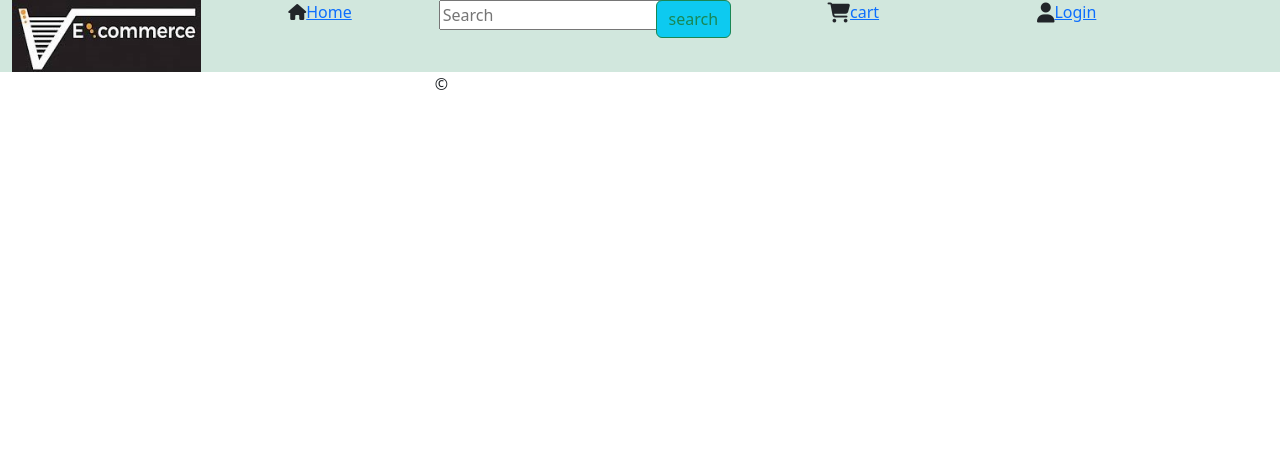
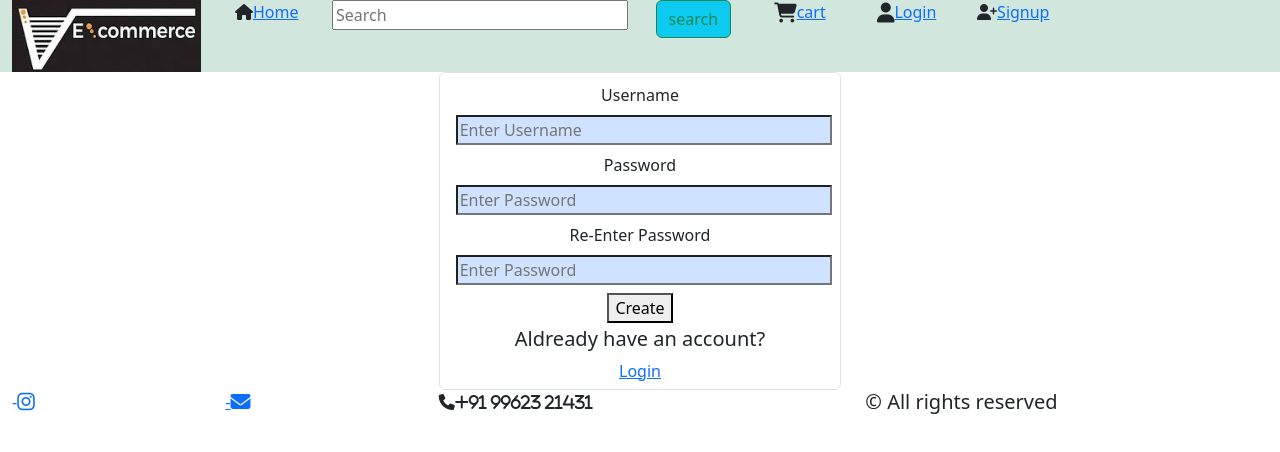
Before and after one commit to joel-2004/MERN-Project, a React (Create React App) app in the folder frontend/my-app/: page /signup in a window 1280 px wide. Shown: the top 452 px of the page. Built offline with nearby package versions, Linux system fonts and the light colour scheme.

Commit message:
Frontend Login,Signup page

```diff
--- a/frontend/my-app/src/App.js
+++ b/frontend/my-app/src/App.js
@@ -1,9 +1,11 @@
-// import "bootstrap/dist/css/bootstrap.min.css"
-// import "bootstrap/dist/js/bootstrap.min.js"
+import "bootstrap/dist/css/bootstrap.min.css"
+import "bootstrap/dist/js/bootstrap.min.js"
 import "./App.css"
 import React from "react";
 import { Navbar } from "./components/Navbar";
 import Footer from "./components/Footer";
+import Login from "./components/Login";
+import Signup from "./components/Signup";
 import { BrowserRouter as Router, Route, Routes } from "react-router-dom";
 import Home from "./components/Home";
 function App() {
@@ -13,6 +15,8 @@ function App() {
         <Navbar></Navbar>
         <Routes>
           <Route path="/" element={<Home></Home>}></Route>
+          <Route path="/login" element={<Login></Login>}></Route>
+          <Route path="/signup" element={<Signup></Signup>}></Route>
         </Routes>
         <Footer></Footer>
       </Router>
--- a/frontend/my-app/src/components/Footer.js
+++ b/frontend/my-app/src/components/Footer.js
@@ -1,14 +1,24 @@
 import React from "react";
-import "bootstrap/dist/css/bootstrap.min.css"
-import "bootstrap/dist/js/bootstrap.min.js"
-
+// import { Link } from "react-router-dom";
 const Footer = () => {
     return (<>
-        <div className="row">
-            <div className="col-4"></div>
+        <div className="container-fluid">
+            <div className="row">
+                <div className="col-2">
+                    <a href="instagram.com" className="link-underline-light ">-<i class="fa fa-instagram fa-lg" aria-hidden="true"></i></a>
+                    {/* Maybe Link could work check later */}
+                </div>
+                <div className="col-2">
+                    <a href="gmail.com">
+                        -<i className="link-underline-light" class="fa-solid fa-envelope fa-lg"></i></a>
+                </div>
+                <div className="col-4">
+                    <i class="fa-solid fa-phone">+91  99623 21431</i>
 
-            <div className="col-8">
-                <h>&copy;</h>
+                </div>
+                <div className="col-4">
+                    <h5>&copy; All rights reserved</h5>
+                </div>
             </div>
         </div>
     </>);
--- a/frontend/my-app/src/components/Home.js
+++ b/frontend/my-app/src/components/Home.js
@@ -1,6 +1,4 @@
 import React from "react";
-import "bootstrap/dist/css/bootstrap.min.css"
-import "bootstrap/dist/js/bootstrap.min.js"
 
 const Home = () => {
     return (<>
--- /dev/null
+++ b/frontend/my-app/src/components/Login.js
@@ -0,0 +1,25 @@
+import React from "react";
+import { Link } from "react-router-dom";
+
+const Login = () => {
+    return (<>
+        <div className="container-fluid ">
+            <div className="row">
+                <div className="col-4"></div>
+                <div className="col-4 text-center ">
+                    <form method="post" action="/login" className=" form-control ">
+                        <label className=" form-label m-1 " for="username">Username</label>
+                        <input type="text" id="email" name="email" className=" input-group bg-primary-subtle m-1" placeholder="Enter Username"></input>
+                        <label className=" form-label m-1" for="password">Password</label>
+                        <input type="password" id="password" name="password" className=" input-group bg-primary-subtle m-1 " placeholder="Enter Password"></input>
+                        <button type="submit" className="btn-dark m-1 btn-group-lg ">Login</button>
+                        <h5>Dont have an account?</h5>
+                        <Link to="/signup">Signup</Link>
+                    </form>
+                </div>
+            </div>
+        </div>
+    </>);
+};
+
+export default Login;
--- a/frontend/my-app/src/components/Navbar.js
+++ b/frontend/my-app/src/components/Navbar.js
@@ -1,6 +1,4 @@
 import React from "react";
-import "bootstrap/dist/css/bootstrap.min.css"
-import "bootstrap/dist/js/bootstrap.min.js"
 import { Link } from "react-router-dom";
 
 export const Navbar = () => {
@@ -11,24 +9,28 @@ export const Navbar = () => {
           <div className="col-2">
             <Link to="/"><img className="card-img " src={require("../images/images.jpg")} alt="sorry"></img></Link>
           </div>
-          <div className="col-2">
+          <div className="col-1">
             <i class="fa-solid fa-house"></i>
             <Link to="/">Home</Link>
           </div>
-          <div className="col-2">
-            <input type="text" placeholder="Search" id="search" name="search"></input>
+          <div className="col-3">
+            <input type="text" className="input-group" placeholder="Search" id="search" name="search"></input>
           </div>
           <div className="col-1">
             <button className="btn btn-outline-success btn-info " type="submit">search</button>
           </div>
 
-          <div className="col-2">
+          <div className="col-1">
             <i class="fa-solid fa-cart-shopping fa-lg"></i>
             <Link to="/cart">cart</Link>
           </div>
-          <div className="col-2">
+          <div className="col-1">
             <i class="fa-solid fa-user fa-lg"></i>
             <Link to="/login">Login</Link>
+          </div>
+          <div className="col-1">
+            <i class="fa-solid fa-user-plus"></i>
+            <Link to="/signup">Signup</Link>
           </div>
         </div>
       </div>
--- /dev/null
+++ b/frontend/my-app/src/components/Signup.js
@@ -0,0 +1,26 @@
+import React from "react";
+import { Link } from "react-router-dom";
+const Signup = () => {
+    return (<>
+        <div className="container-fluid ">
+            <div className="row">
+                <div className="col-4"></div>
+                <div className="col-4 text-center ">
+                    <form method="post" action="/login" className=" form-control ">
+                        <label className=" form-label m-1 " for="username">Username</label>
+                        <input type="text" id="email" name="email" className=" input-group bg-primary-subtle m-1" placeholder="Enter Username"></input>
+                        <label className=" form-label m-1" for="password">Password</label>
+                        <input type="password" id="password" name="password" className=" input-group bg-primary-subtle m-1 " placeholder="Enter Password"></input>
+                        <label className=" form-label m-1" for="password2">Re-Enter Password</label>
+                        <input type="password" id="password2" name="password2" className=" input-group bg-primary-subtle m-1 " placeholder="Enter Password"></input>
+                        <button type="submit" className="btn-dark m-1 btn-group-lg ">Create</button>
+                        <h5>Aldready have an account?</h5>
+                        <Link to="/login">Login</Link>
+                    </form>
+                </div>
+            </div>
+        </div>
+    </>);
+};
+
+export default Signup;
```
